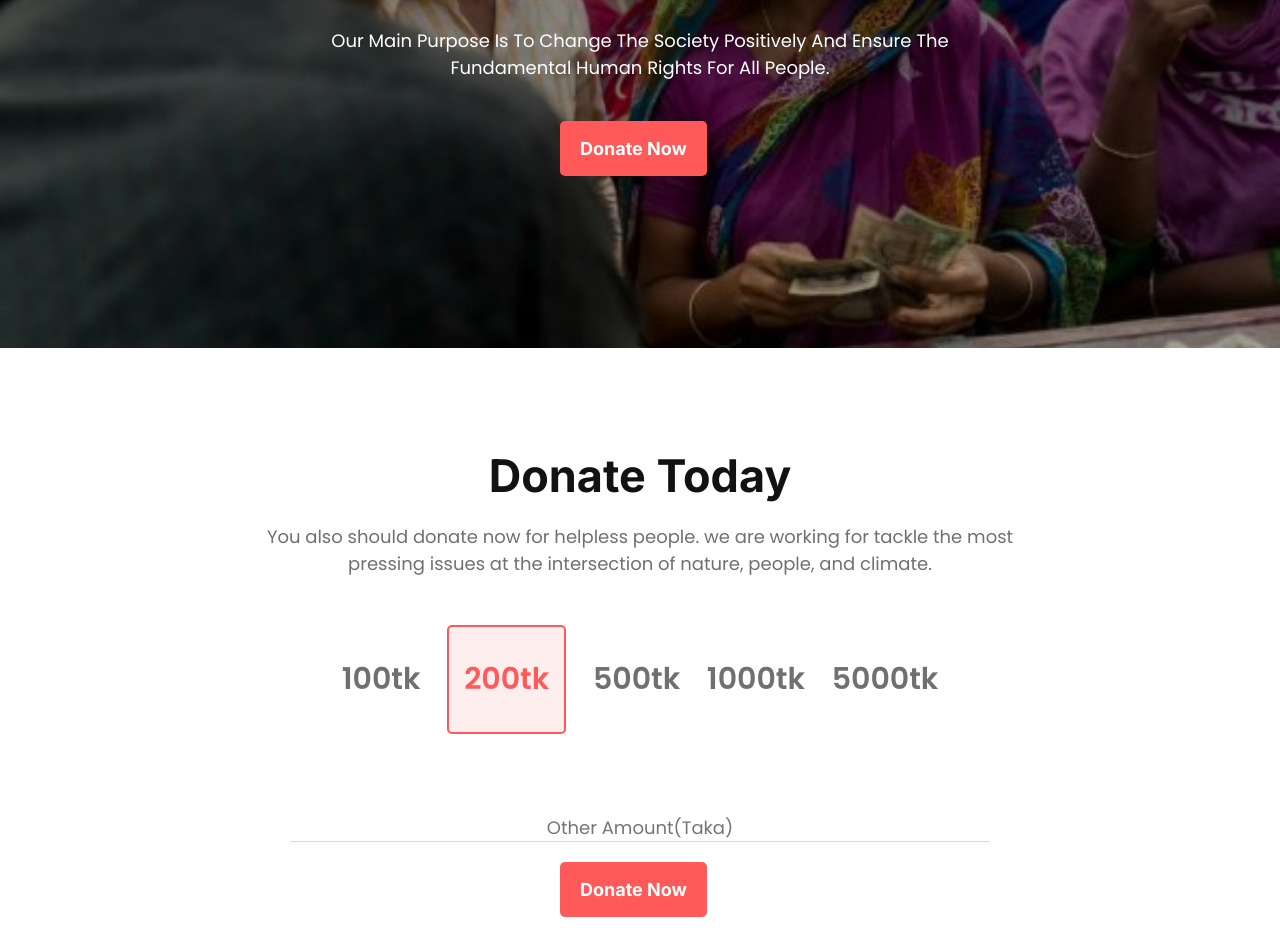
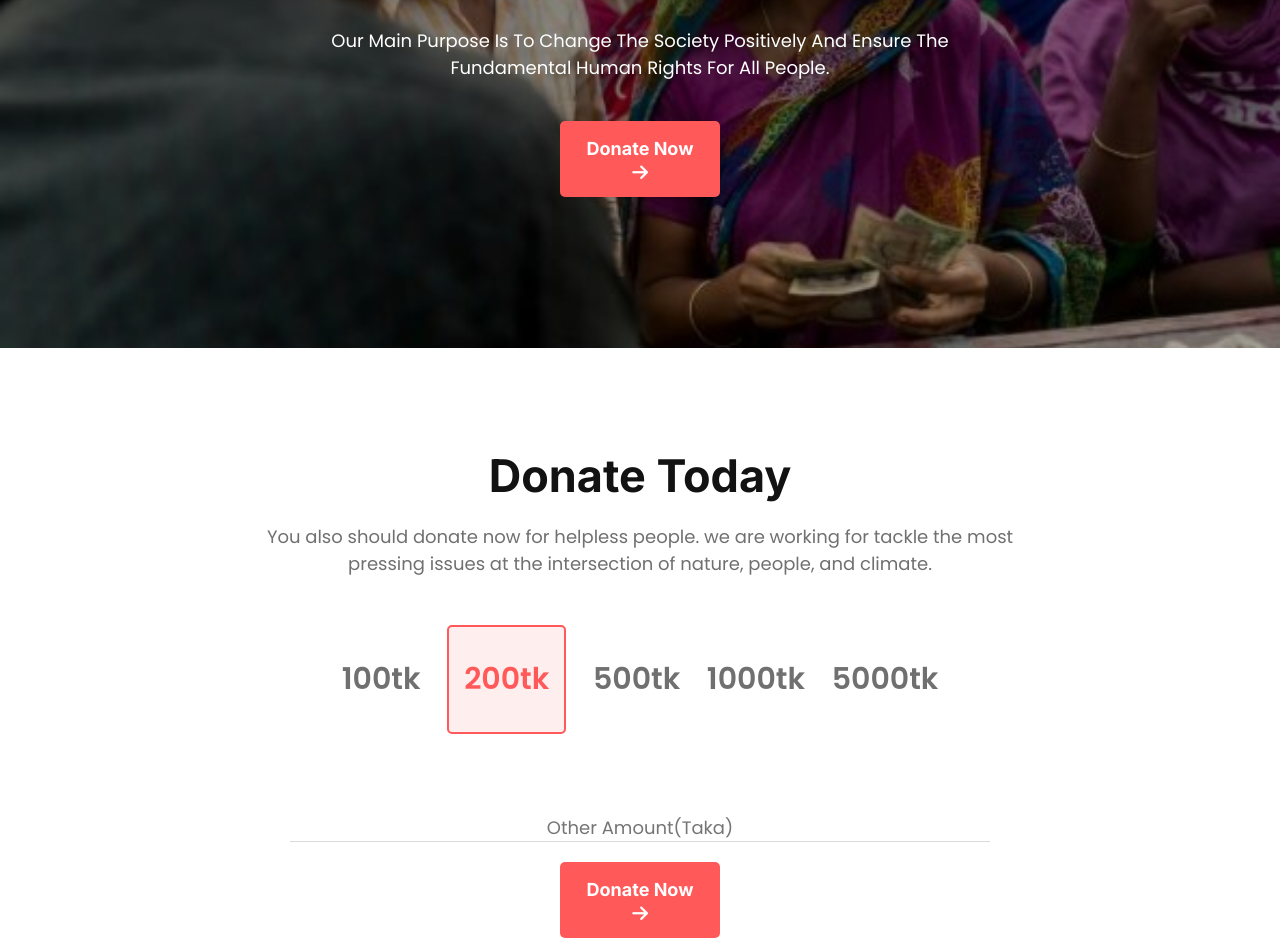
Before and after one commit to NusratJahanBristy/donate-today, a plain HTML site: page index.html in a window 1280 px wide. Shown: the part 321-1272 px from the top of the page. Drawn offline with Linux system fonts and the light colour scheme.

Commit message:
fontawesome added

```diff
--- a/index.html
+++ b/index.html
@@ -23,7 +23,7 @@
             <p>Our Main Purpose Is To Change The Society Positively And Ensure The Fundamental Human Rights For All
                 People.</p>
             <button class="button-btn"><a href="http://" target="_blank" rel="noopener noreferrer"></a>Donate
-                Now</button>
+                Now <i class="fa-solid fa-arrow-right"></i></button>
         </div>
     </section>
     <section class="donate-today-section">
@@ -45,7 +45,7 @@
         <div class="input-data">
             <input class="other-taka" type="" placeholder="Other Amount(Taka)">
         </div>
-        <button class="button-btn"><a href="http://"></a>Donate Now</button>
+        <button class="button-btn"><a href="http://"></a>Donate Now <i class="fa-solid fa-arrow-right"></i></button>
     </section>
     <section class="donate-plan">
         <div class="donate-plan-content flexible-container">
```
